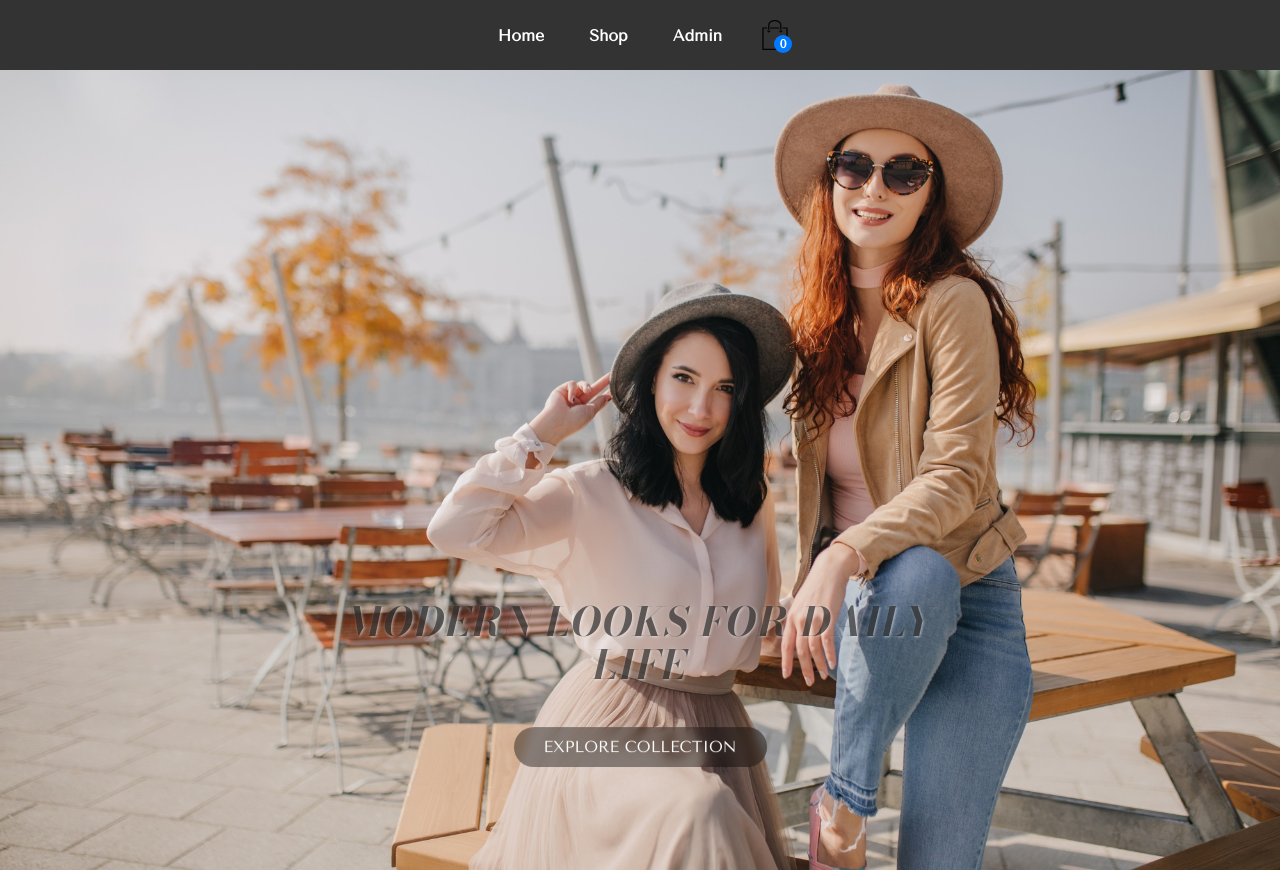
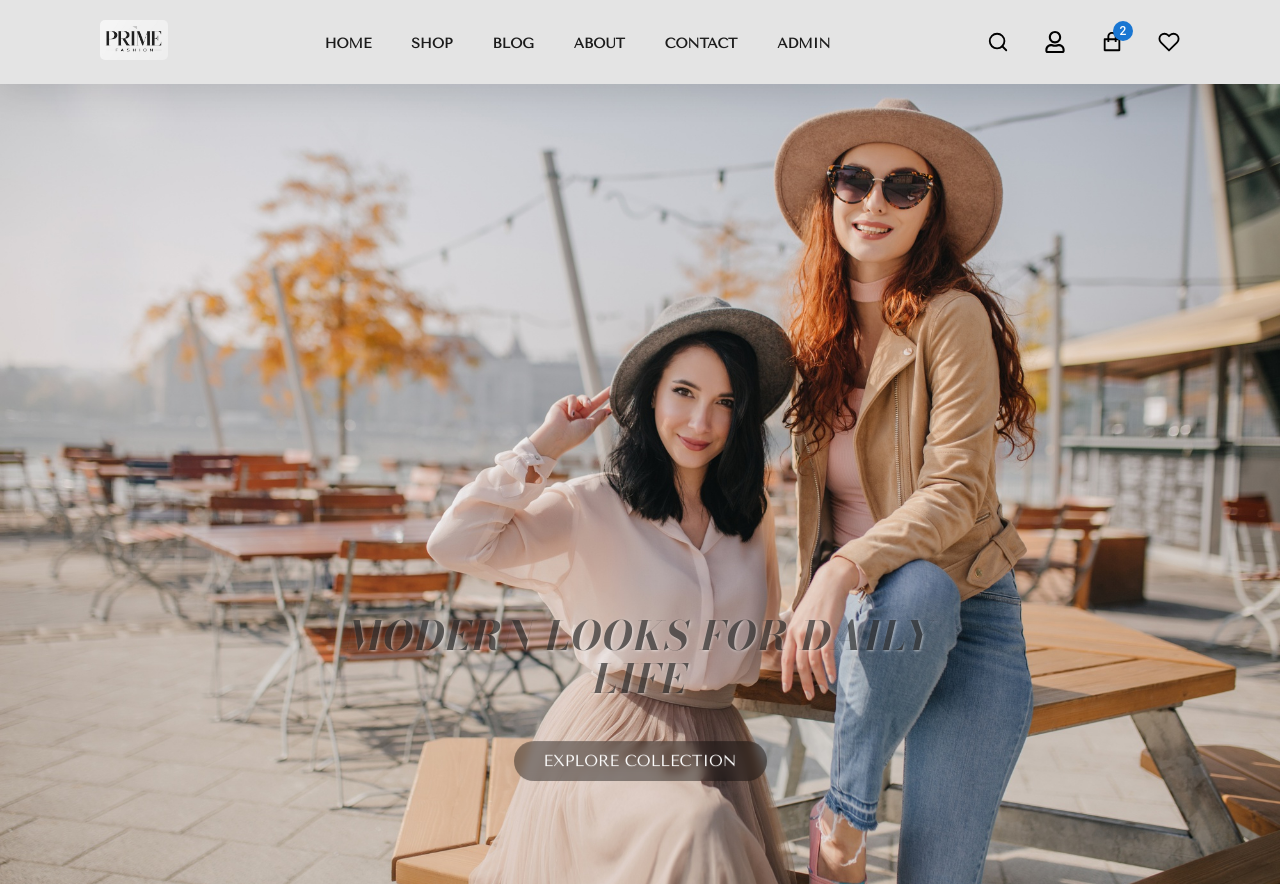
Before and after one commit to dantvi/prime-fashion, a React (Vite) app in the folder client/: page / in a window 1280 px wide. Built offline with nearby package versions, Linux system fonts and the light colour scheme.

Commit message:
added new responsive Navbar component with styled-components and logo

```diff
--- a/client/package.json
+++ b/client/package.json
@@ -11,11 +11,15 @@
     "preview": "vite preview"
   },
   "dependencies": {
+    "@emotion/react": "^11.14.0",
+    "@emotion/styled": "^11.14.1",
+    "@mui/material": "^7.2.0",
     "@stripe/react-stripe-js": "^3.5.1",
     "@stripe/stripe-js": "^6.1.0",
     "axios": "^1.8.2",
     "react": "^19.0.0",
     "react-dom": "^19.0.0",
+    "react-icons": "^5.5.0",
     "react-router-dom": "^7.3.0",
     "styled-components": "^6.1.19"
   },
--- a/client/src/App.tsx
+++ b/client/src/App.tsx
@@ -1,5 +1,5 @@
 import { BrowserRouter as Router, Routes, Route } from 'react-router-dom';
-import Navigation from './pages/Navigation';
+import Navbar from './components/Navbar';
 import Home from './pages/Home';
 import Shop from './pages/Shop';
 import Checkout from './pages/Checkout';
@@ -17,7 +17,7 @@ import './App.css';
 function App() {
   return (
     <Router>
-      <Navigation />
+      <Navbar />
       <Routes>
         <Route path='/' element={<Home />} />
         <Route path='/shop' element={<Shop />} />
--- /dev/null
+++ b/client/src/components/Navbar.tsx
@@ -0,0 +1,114 @@
+import { useState } from 'react';
+import { Link } from 'react-router-dom';
+import {
+  NavbarContainer,
+  LogoContainer,
+  LogoImage,
+  LinksContainer,
+  NavList,
+  NavItem,
+  IconContainer,
+  MobileNav,
+  MobileMenuButton,
+  MobileMenu,
+  MobileMenuList,
+  MobileMenuItem,
+} from '../styles/Navbar.styles';
+import { FiSearch, FiHeart } from 'react-icons/fi';
+import { FaRegUser } from 'react-icons/fa';
+import { RiShoppingBagLine, RiMenu2Line } from 'react-icons/ri';
+import { MdOutlineClose } from 'react-icons/md';
+import Badge from '@mui/material/Badge';
+import logo from '../assets/prime-fashion.jpg';
+
+const Navbar = () => {
+  const [mobileMenuOpen, setMobileMenuOpen] = useState(false);
+
+  const toggleMobileMenu = () => {
+    setMobileMenuOpen((prev) => !prev);
+    document.body.style.overflow = mobileMenuOpen ? 'auto' : 'hidden';
+  };
+
+  const navLinks = [
+    { path: '/', label: 'HOME' },
+    { path: '/shop', label: 'SHOP' },
+    { path: '/blog', label: 'BLOG' },
+    { path: '/about', label: 'ABOUT' },
+    { path: '/contact', label: 'CONTACT' },
+    { path: '/admin', label: 'ADMIN' },
+  ];
+
+  return (
+    <>
+      {/* Desktop Navbar */}
+      <NavbarContainer>
+        <LogoContainer>
+          <Link to='/'>
+            <LogoImage src={logo} alt='Prime Fashion Logo' />
+          </Link>
+        </LogoContainer>
+
+        <LinksContainer>
+          <NavList>
+            {navLinks.map(({ path, label }) => (
+              <NavItem key={path}>
+                <Link to={path}>{label}</Link>
+              </NavItem>
+            ))}
+          </NavList>
+        </LinksContainer>
+
+        <IconContainer>
+          <FiSearch size={22} />
+          <Link to='/login'>
+            <FaRegUser size={22} />
+          </Link>
+          <Link to='/cart'>
+            <Badge badgeContent={2} color='primary'>
+              <RiShoppingBagLine size={22} />
+            </Badge>
+          </Link>
+          <FiHeart size={22} />
+        </IconContainer>
+      </NavbarContainer>
+
+      {/* Mobile Nav */}
+      <MobileNav>
+        <MobileMenuButton onClick={toggleMobileMenu}>
+          {mobileMenuOpen ? (
+            <MdOutlineClose size={24} />
+          ) : (
+            <RiMenu2Line size={24} />
+          )}
+        </MobileMenuButton>
+
+        <LogoContainer>
+          <Link to='/'>
+            <LogoImage src={logo} alt='Prime Fashion Logo' />
+          </Link>
+        </LogoContainer>
+
+        <Link to='/cart'>
+          <Badge badgeContent={2} color='primary'>
+            <RiShoppingBagLine size={22} />
+          </Badge>
+        </Link>
+      </MobileNav>
+
+      {/* Mobile Menu List */}
+      <MobileMenu className={mobileMenuOpen ? 'open' : ''}>
+        <MobileMenuList>
+          {navLinks.map(({ path, label }) => (
+            <MobileMenuItem key={path}>
+              <Link to={path} onClick={toggleMobileMenu}>
+                {label}
+              </Link>
+            </MobileMenuItem>
+          ))}
+        </MobileMenuList>
+      </MobileMenu>
+    </>
+  );
+};
+
+export default Navbar;
--- /dev/null
+++ b/client/src/styles/Navbar.styles.tsx
@@ -0,0 +1,147 @@
+import styled from 'styled-components';
+
+export const NavbarContainer = styled.nav`
+  display: flex;
+  justify-content: space-between;
+  align-items: center;
+  padding: 20px 100px;
+  background-color: rgb(228, 228, 228);
+  position: sticky;
+  top: 0;
+  z-index: 10;
+  box-shadow: 0 10px 33px rgba(0, 0, 0, 0.1);
+
+  @media (max-width: 1210px) {
+    display: none;
+  }
+`;
+
+export const LogoContainer = styled.div`
+  display: flex;
+  align-items: center;
+  justify-content: center;
+`;
+
+export const LogoImage = styled.img`
+  height: 40px;
+  object-fit: contain;
+  border-radius: 5px;
+`;
+
+export const LinksContainer = styled.div``;
+
+export const NavList = styled.ul`
+  display: flex;
+  align-items: center;
+  gap: 40px;
+  list-style: none;
+`;
+
+export const NavItem = styled.li`
+  a {
+    text-decoration: none;
+    color: #1b1b1b;
+    font-size: 14px;
+    font-weight: 600;
+    position: relative;
+
+    &::after {
+      content: '';
+      position: absolute;
+      bottom: -5px;
+      left: 0;
+      width: 0;
+      height: 2px;
+      background-color: #1b1b1b;
+      transition: width 0.3s ease-out;
+    }
+
+    &:hover::after {
+      width: 60%;
+    }
+  }
+`;
+
+export const IconContainer = styled.div`
+  display: flex;
+  align-items: center;
+  gap: 35px;
+
+  a {
+    display: flex;
+    align-items: center;
+    color: black;
+    text-decoration: none;
+  }
+
+  svg {
+    cursor: pointer;
+  }
+`;
+
+// Mobile Navigation
+export const MobileNav = styled.div`
+  display: none;
+
+  @media (max-width: 1210px) {
+    display: flex;
+    align-items: center;
+    justify-content: space-between;
+    padding: 20px 60px;
+    background-color: white;
+    z-index: 10;
+
+    @media (max-width: 450px) {
+      padding: 20px 15px;
+    }
+  }
+`;
+
+export const MobileMenuButton = styled.button`
+  background: none;
+  border: none;
+  cursor: pointer;
+  padding: 0;
+  display: flex;
+  align-items: center;
+`;
+
+export const MobileMenu = styled.div`
+  display: flex;
+  flex-direction: column;
+  gap: 20px;
+  background-color: white;
+  position: absolute;
+  top: 74px;
+  right: 0;
+  width: 100%;
+  height: 100vh;
+  transform: translateY(-100%);
+  opacity: 0;
+  transition: transform 0.3s ease-out, opacity 0.3s ease-out;
+  box-shadow: 0 2px 10px rgba(0, 0, 0, 0.1);
+  border-top: 1px solid #e4e4e4;
+  z-index: 9;
+
+  &.open {
+    transform: translateY(0);
+    opacity: 1;
+  }
+`;
+
+export const MobileMenuList = styled.ul`
+  list-style: none;
+  margin: 0;
+  padding: 20px 0;
+`;
+
+export const MobileMenuItem = styled.li`
+  padding: 15px 20px;
+
+  a {
+    text-decoration: none;
+    color: #1b1b1b;
+    font-size: 16px;
+    font-weight: 600;
+  }
+`;
```
Also changed, not shown: client/src/assets/prime-fashion.jpg (added), 1 other file (tests, documents, lock files or other folders).
